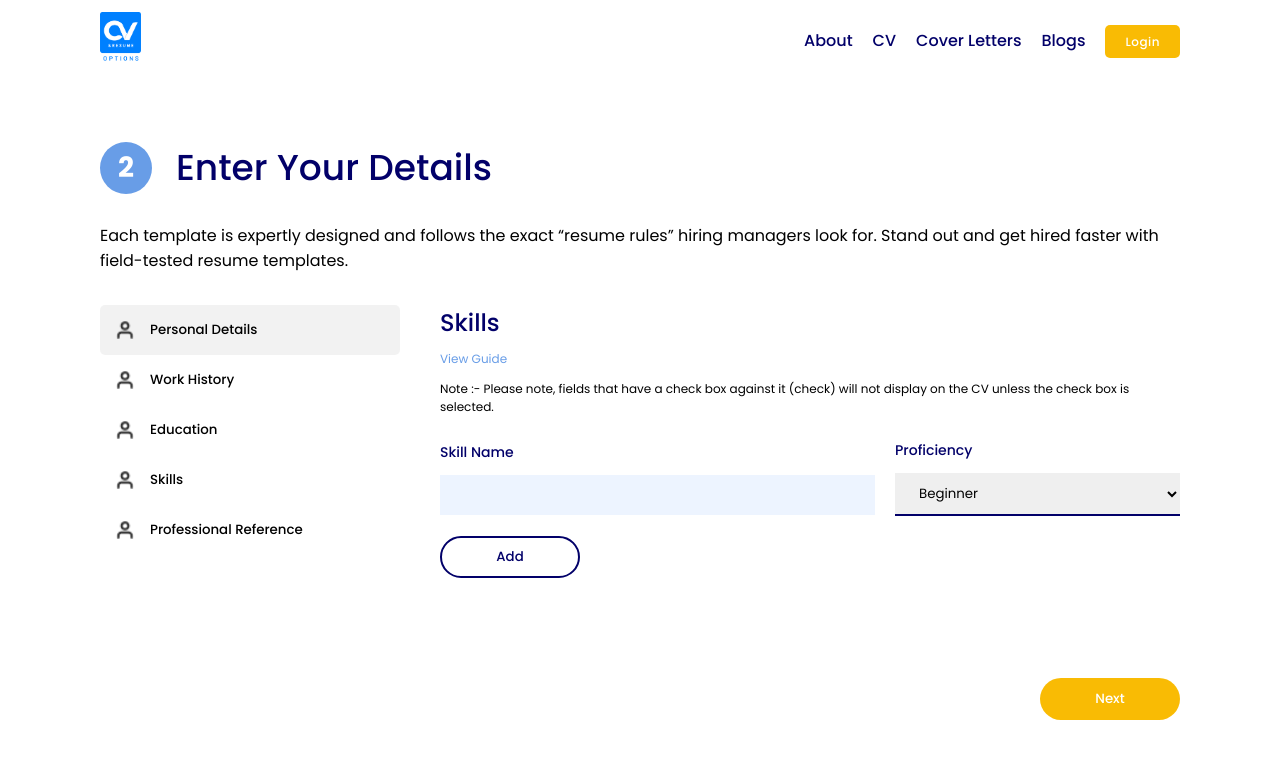
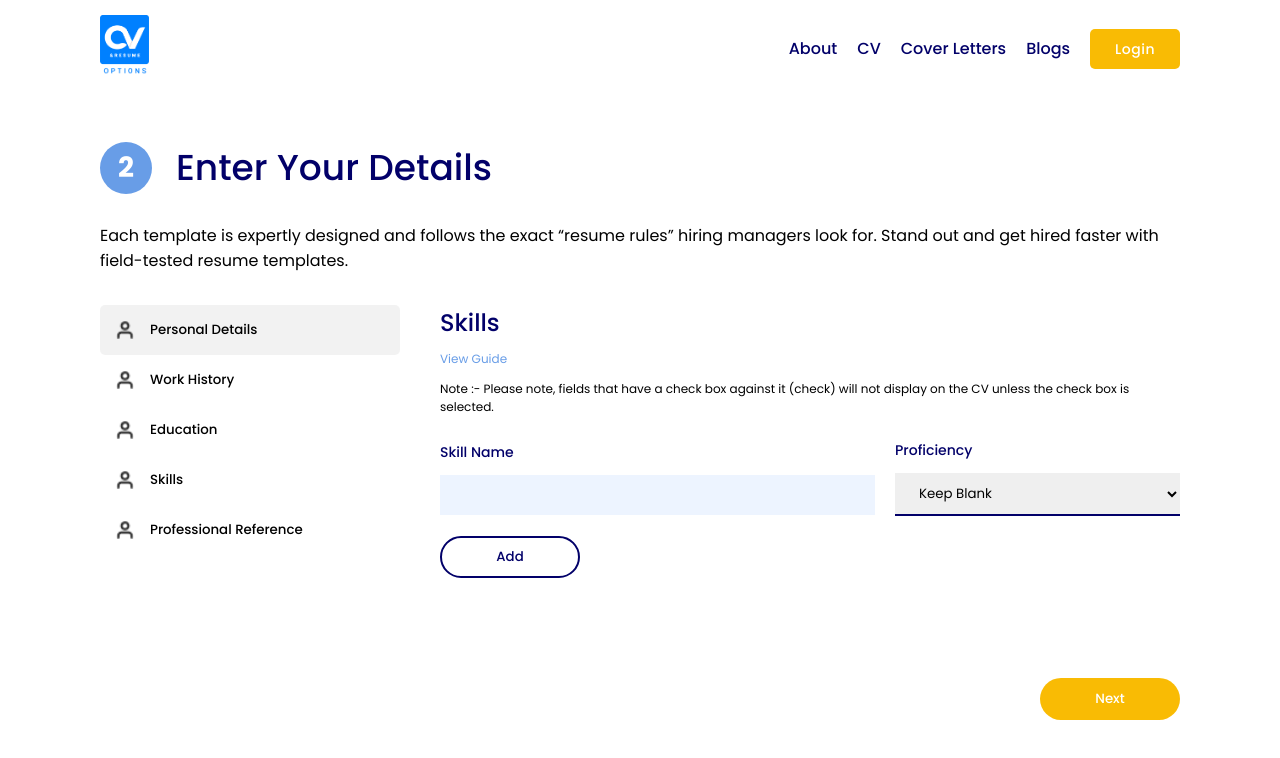
Before and after one commit to ravikrsngh/cv-builder, a React (Create React App) app: page /enter-your-details/skills in a window 1280 px wide. Shown: the top 758 px of the page. Built offline with nearby package versions, Linux system fonts and the light colour scheme.

Commit message:
Fixed minor changes

```diff
--- a/src/components/header/header.css
+++ b/src/components/header/header.css
@@ -6,13 +6,15 @@ header {
   top:0;
   left: 0;
   width: 100%;
-  height: 80px;
   background-color: white;
   z-index: 5;
 }
 
+.header_logo {
+  padding: 15px 0;
+}
 .header_logo img {
-  height: 50px;
+  height: 60px;
 }
 
 .header_noauth_links a {
@@ -26,8 +28,8 @@ header {
 a.header_login_btn {
   background: #F9BB04;
   color: #fff;
-  font-size: 12px;
+  font-size: 14px;
   border-radius: 5px;
-  padding: 8px 20px;
+  padding: 10px 25px;
   letter-spacing: 0.5px;
 }
--- a/src/pages/auth/signup.js
+++ b/src/pages/auth/signup.js
@@ -11,6 +11,7 @@ const SignUpPage = () => {
       <input type="text"  placeholder="Name" required/>
         <input type="email"  placeholder="Email" required/>
         <input type="password" placeholder="Password" required/>
+        <input type="password" placeholder="Confirm Password" required/>
         <button type="submit">Create Account</button>
       </form>
       <div className="other_auth_options_container">
--- a/src/pages/formPages/enterSkills.js
+++ b/src/pages/formPages/enterSkills.js
@@ -44,7 +44,8 @@ const SkillFormComponent = ({skillsHandler}) => {
       </div>
       <div className="form_element">
         <label>Proficiency</label>
-        <select className="input_select" defaultValue="Beginner" ref={proficiencyRef}>
+        <select className="input_select" defaultValue="" ref={proficiencyRef}>
+          <option value="">Keep Blank</option>
           <option value="Beginner">Beginner</option>
           <option value="Intermediate">Intermediate</option>
           <option value="Advance">Advance</option>
--- a/src/pages/formPages/previewTemplate.js
+++ b/src/pages/formPages/previewTemplate.js
@@ -1,6 +1,6 @@
 import './formPages.css';
 import droppdown_arrow from './../../assets/img/icons/droppdown_arrow.png';
-import rs1 from './../../assets/img/cv/resume9.jpg';
+import cv_watermark from './../../assets/img/cv/cv_watermark.png';
 import rs2 from './../../assets/img/cv/resume10.jpg';
 import rs3 from './../../assets/img/cv/resume11.jpg';
 import rs4 from './../../assets/img/cv/resume12.jpg';
@@ -24,7 +24,7 @@ const PreviewTemplate = () => {
       </div>
       <div className="preview_template_container">
         <div className="preview_template">
-          <img src={rs1} />
+          <img src={cv_watermark} />
         </div>
       </div>
       <div className="preview_template_actions">
```
Also changed, not shown: src/pages/blogs/blogs.js (added, +10 -0 lines), src/assets/img/cv/cv_watermark.png (added), src/assets/img/icons/clock.png (added), src/pages/blogs/blogs.css (added), src/pages/blogs/personalDetailsBlog.js (added).
